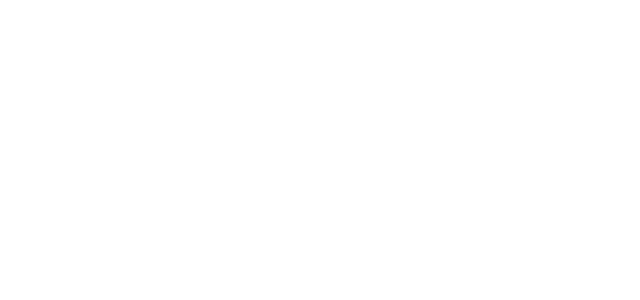
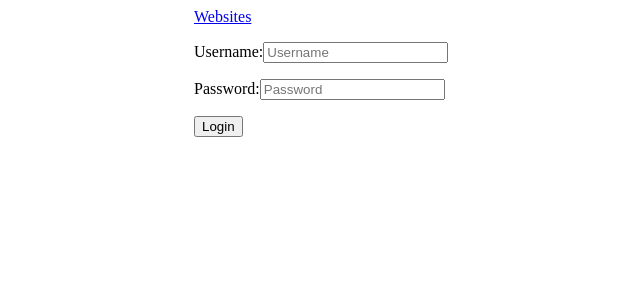
Before and after one commit to Vitaliy21/java-react-test, a React (Create React App) app in the folder web-app/web-app/: page /login in a window 1280 px wide. Shown: the top 300 px of the page, without its empty margins (46-686 px from the left). Built offline with nearby package versions, Linux system fonts and the light colour scheme.

Commit message:
added login page with rest connection

```diff
--- a/web-app/web-app/src/components/login.js
+++ b/web-app/web-app/src/components/login.js
@@ -0,0 +1,72 @@
+import React from 'react';
+import { Link } from 'react-router-dom';
+
+class Login extends React.Component {
+  constructor(props) {
+    super(props);
+    this.state = {username: '', password:''};
+    this.handleChange = this.handleChange.bind(this);
+    this.handleSubmit = this.handleSubmit.bind(this);
+  }
+
+  handleChange(event) {
+	  const state = this.state
+	  state[event.target.name] = event.target.value
+	  this.setState(state);
+  }
+  handleSubmit(event) {
+	  event.preventDefault();
+	  fetch('http://localhost:9999/user/login', {
+			method: 'POST',
+			body: JSON.stringify({
+							title: this.state.title,
+							url: this.state.url
+			}),
+			headers: {
+							"Content-type": "application/json; charset=UTF-8"
+			}
+		}).then(response => {
+        		if(response.status === 200) {
+                    return response.json();
+        		} else {
+        			alert("wrong login or password");
+        			return null;
+        		}
+        }).then(result => {
+                if (result == null) {
+                    console.log(result);
+                } else {
+                    console.log(result);
+                    this.props.history.push({
+                        pathname: '/welcome',
+                        search: '?query=abc',
+                        state: { detail: result}
+                    })
+                }
+        });
+
+  }
+  render() {
+    return (
+		<div id="container">
+		  <Link to="/">Websites</Link>
+			  <p/>
+			  <form onSubmit={this.handleSubmit}>
+				<p>
+					<label>Username:</label>
+					<input type="text" name="username" value={this.state.title} onChange={this.handleChange} placeholder="Username" />
+				</p>
+				<p>
+					<label>Password:</label>
+					<input type="text" name="password" value={this.state.url} onChange={this.handleChange} placeholder="Password" />
+				</p>
+				<p>
+					<input type="submit" value="Login"/>
+				</p>
+			  </form>
+		   </div>
+    );
+  }
+}
+
+export default Login;
--- a/web-app/web-app/src/components/register.js
+++ b/web-app/web-app/src/components/register.js
@@ -1,7 +1,7 @@
 import React from 'react';
 import { Link } from 'react-router-dom';
 
-class Create extends React.Component {
+class Register extends React.Component {
   constructor(props) {
     super(props);
     this.state = {username: '', token:'', password:''};
@@ -19,8 +19,9 @@
 	  fetch('http://localhost:9999/user/register', {
 			method: 'POST',
 			body: JSON.stringify({
-							title: this.state.title,
-							url: this.state.url
+							username: this.state.username,
+							token: this.state.token,
+							password: this.state.password,
 			}),
 			headers: {
 							"Content-type": "application/json; charset=UTF-8"
@@ -58,4 +59,4 @@
   }
 }
 
-export default Create;
+export default Register;
--- /dev/null
+++ b/web-app/web-app/src/components/welcome.js
@@ -0,0 +1,40 @@
+import React from 'react';
+import { Link } from 'react-router-dom';
+
+class Welcome extends React.Component {
+    constructor(props) {
+        super(props);
+        this.state = {date: new Date(), name: 'World'}
+      }
+
+
+    componentDidMount() {
+        this.timerID = setInterval(
+          () => this.tick(),
+          1000
+        );
+      }
+
+      componentWillUnmount() {
+        clearInterval(this.timerID);
+      }
+
+      tick() {
+        this.setState({
+          date: new Date()
+        });
+      }
+
+    render() {
+//        return <h1>Hello World</h1>
+//        return <h1>Привет, {this.state.name}</h1>;
+        return (<div>
+                    <h1>Привет, {this.props.location.state.detail.username}!</h1>
+                    <h2>Сейчас {this.state.date.toLocaleTimeString()}.</h2>
+                </div>
+        );
+    }
+}
+
+
+export default Welcome;
--- a/web-app/web-app/src/index.js
+++ b/web-app/web-app/src/index.js
@@ -5,7 +5,9 @@
 import Websites from './components/websites';
 import Create from './components/create';
 import Register from './components/register';
+import Login from './components/login';
 import Update from './components/update';
+import Welcome from './components/welcome';
 import * as serviceWorker from './serviceWorker';
 
 ReactDOM.render(
@@ -14,7 +16,9 @@
 			<Route exact path='/' component={Websites} />
 			<Route path='/create' component={Create} />
 			<Route path='/register' component={Register} />
+			<Route path='/login' component={Login} />
 			<Route path='/update/:id' component={Update} />
+			<Route path='/welcome' component={Welcome} />
 		</div>
 	</Router>,
 document.getElementById('root'));
```
Also changed, not shown: 1 other file (tests, documents, lock files or other folders).
